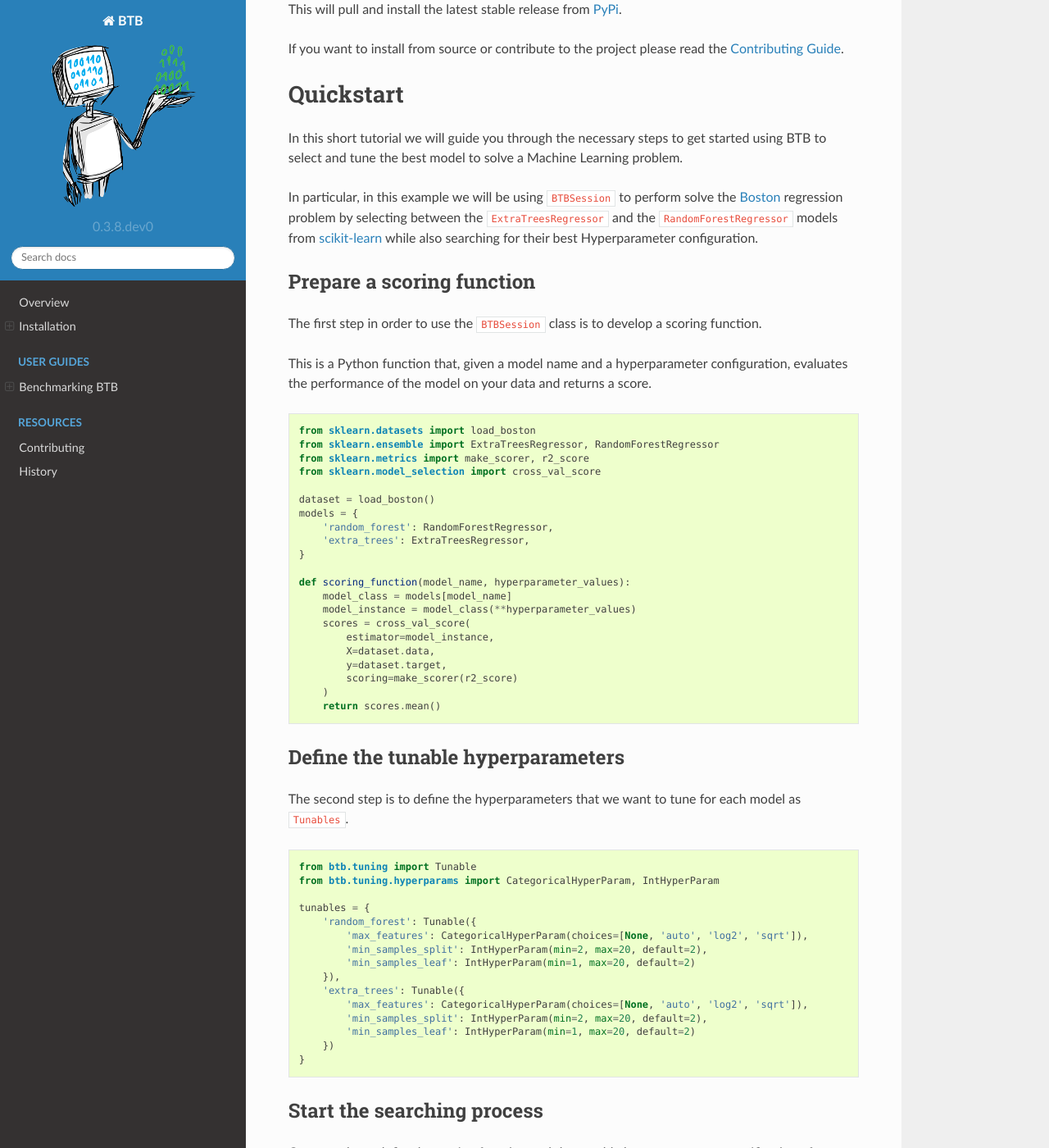
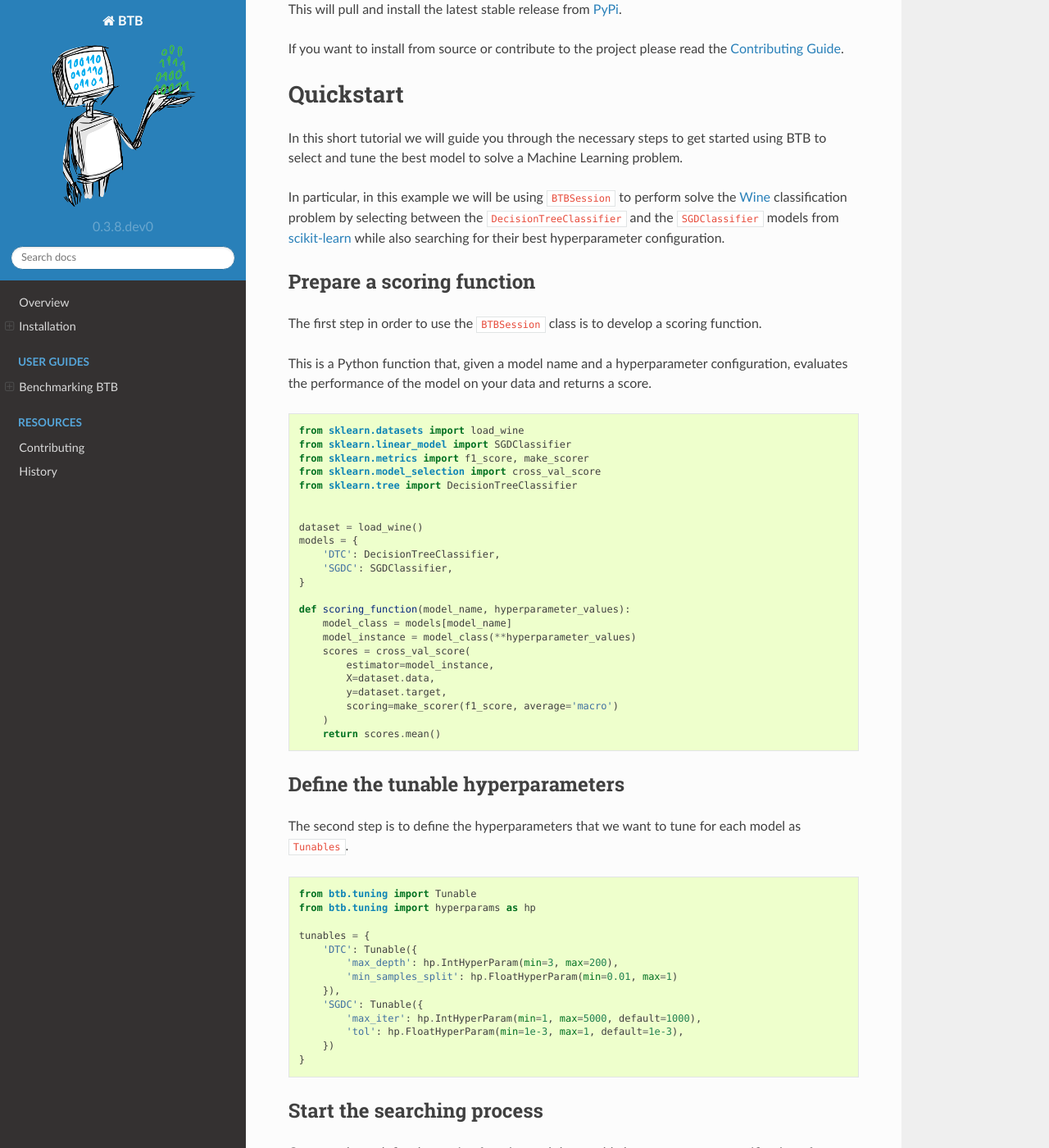
Before and after one commit to MLBazaar/BTB, a Sphinx documentation site: the page built from docs/readme.rst, in a window 1280 px wide and 1400 px high, scrolled down 1446 px. Shown: the whole window at 82% size. Built offline with Sphinx 7.4.7 and the Read the Docs theme 2.0.0, drawn with Linux system fonts in a browser that asks for light colours; pages that are not in the unit, such as notebooks, are missing from menus; some of the changed text lies outside the part shown.

````diff
--- a/README.md
+++ b/README.md
@@ -60,10 +60,11 @@ If you want to install from source or contribute to the project please read the
 In this short tutorial we will guide you through the necessary steps to get started using BTB
 to select and tune the best model to solve a Machine Learning problem.
 
-In particular, in this example we will be using ``BTBSession`` to perform solve the [Boston](
-http://lib.stat.cmu.edu/datasets/boston) regression problem by selecting between the
-`ExtraTreesRegressor` and the `RandomForestRegressor` models from [scikit-learn](
-https://scikit-learn.org/) while also searching for their best Hyperparameter configuration.
+In particular, in this example we will be using ``BTBSession`` to perform solve the [Wine](
+https://archive.ics.uci.edu/ml/machine-learning-databases/wine/wine.data) classification problem
+by selecting between the `DecisionTreeClassifier` and the `SGDClassifier` models from
+[scikit-learn](https://scikit-learn.org/) while also searching for their best hyperparameter
+configuration.
 
 ## Prepare a scoring function
 
@@ -73,15 +74,17 @@ This is a Python function that, given a model name and a hyperparameter configur
 evaluates the performance of the model on your data and returns a score.
 
 ```python3
-from sklearn.datasets import load_boston
-from sklearn.ensemble import ExtraTreesRegressor, RandomForestRegressor
-from sklearn.metrics import make_scorer, r2_score
+from sklearn.datasets import load_wine
+from sklearn.linear_model import SGDClassifier
+from sklearn.metrics import f1_score, make_scorer
 from sklearn.model_selection import cross_val_score
+from sklearn.tree import DecisionTreeClassifier
 
-dataset = load_boston()
+
+dataset = load_wine()
 models = {
-    'random_forest': RandomForestRegressor,
-    'extra_trees': ExtraTreesRegressor,
+    'DTC': DecisionTreeClassifier,
+    'SGDC': SGDClassifier,
 }
 
 def scoring_function(model_name, hyperparameter_values):
@@ -91,7 +94,7 @@ def scoring_function(model_name, hyperparameter_values):
         estimator=model_instance,
         X=dataset.data,
         y=dataset.target,
-        scoring=make_scorer(r2_score)
+        scoring=make_scorer(f1_score, average='macro')
     )
     return scores.mean()
 ```
@@ -102,18 +105,16 @@ The second step is to define the hyperparameters that we want to tune for each m
 
 ```python3
 from btb.tuning import Tunable
-from btb.tuning.hyperparams import CategoricalHyperParam, IntHyperParam
+from btb.tuning import hyperparams as hp
 
 tunables = {
-    'random_forest': Tunable({
-        'max_features': CategoricalHyperParam(choices=[None, 'auto', 'log2', 'sqrt']),
-        'min_samples_split': IntHyperParam(min=2, max=20, default=2),
-        'min_samples_leaf': IntHyperParam(min=1, max=20, default=2)
+    'DTC': Tunable({
+        'max_depth': hp.IntHyperParam(min=3, max=200),
+        'min_samples_split': hp.FloatHyperParam(min=0.01, max=1)
     }),
-    'extra_trees': Tunable({
-        'max_features': CategoricalHyperParam(choices=[None, 'auto', 'log2', 'sqrt']),
-        'min_samples_split': IntHyperParam(min=2, max=20, default=2),
-        'min_samples_leaf': IntHyperParam(min=1, max=20, default=2)
+    'SGDC': Tunable({
+        'max_iter': hp.IntHyperParam(min=1, max=5000, default=1000),
+        'tol': hp.FloatHyperParam(min=1e-3, max=1, default=1e-3),
     })
 }
 ```
@@ -149,14 +150,13 @@ and the hyperparameter configuration that was used:
 
 ```
 {
-    'id': 'd85262197592bd00c8cd9e87164e18c8',
-    'name': 'extra_trees',
+    'id': '826aedc2eff31635444e8104f0f3da43',
+    'name': 'DTC',
     'config': {
-        'max_features': None,
-        'min_samples_split': 17,
-        'min_samples_leaf': 1
+        'max_depth': 21,
+        'min_samples_split': 0.044010284821858835
     },
-    'score': 0.6056926625119803
+    'score': 0.907229308339589
 }
  ```
 
````
Also changed, not shown: docs/index.rst (+16 -9 lines), 2 other files.
